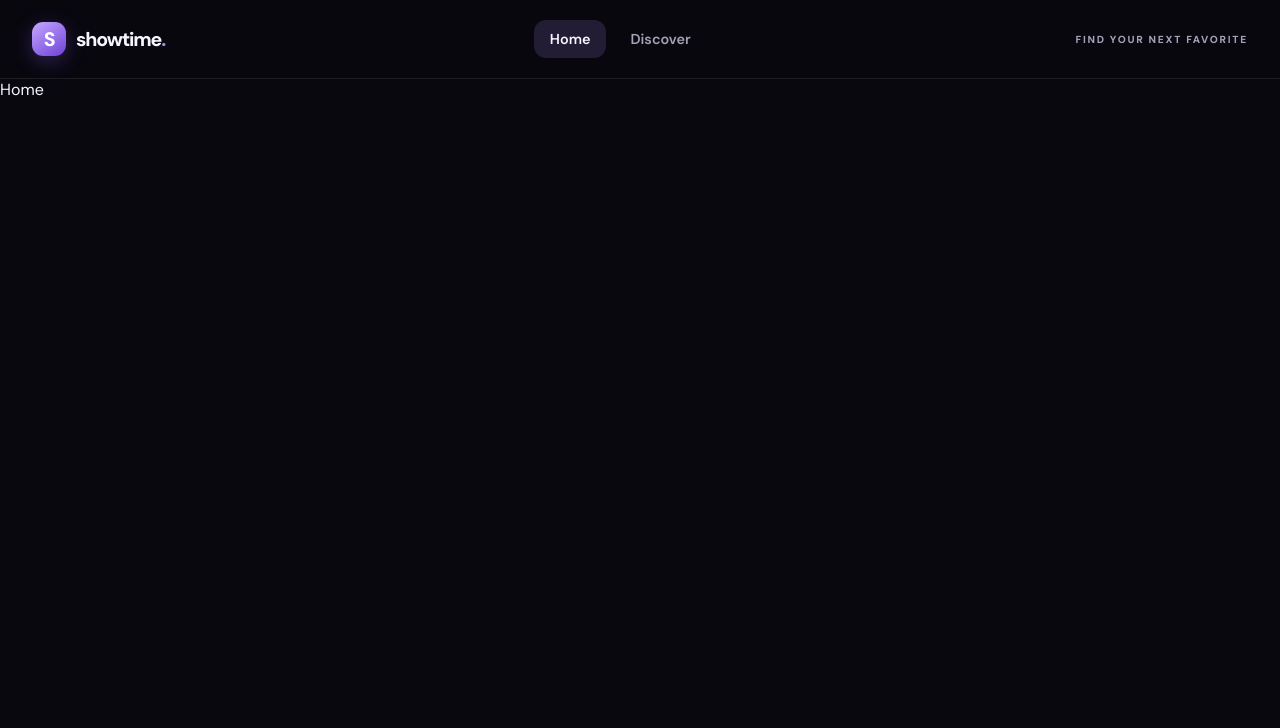
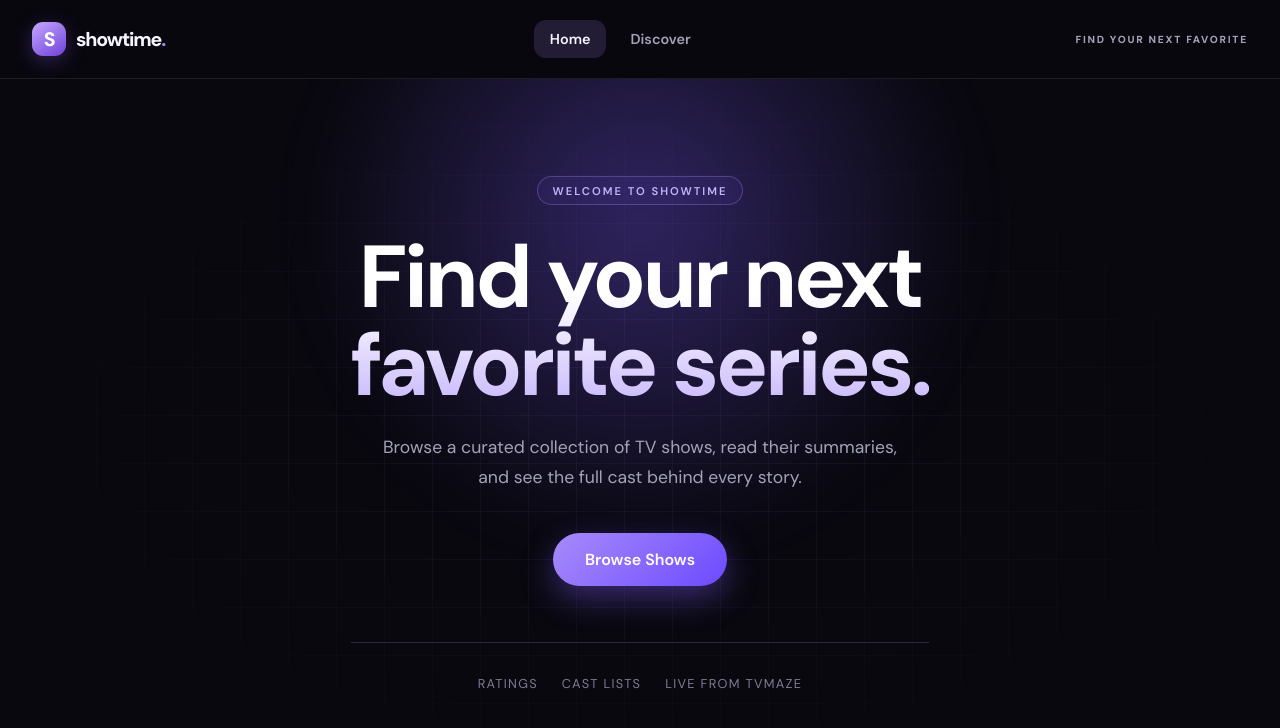
Before and after one commit to anushkasingh-commits/ps6-showtime, a React (Vite) app: page / in a window 1280 px wide. Shown: the top 728 px of the page. Built offline with nearby package versions, Linux system fonts and the light colour scheme.

Commit message:
Give homepage a layout

```diff
--- a/src/App.css
+++ b/src/App.css
@@ -769,3 +769,129 @@ textarea {
   border-color: #a78bfa;
   box-shadow: 0 0 0 3px rgba(167, 139, 250, 0.15);
 }
+.home-page {
+  position: relative;
+  min-height: calc(100vh - 90px);
+  display: flex;
+  align-items: center;
+  justify-content: center;
+  padding: 4rem 1.5rem;
+  overflow: hidden;
+  color: #f0f0f5;
+}
+
+.home-hero {
+  position: relative;
+  z-index: 1;
+  max-width: 760px;
+  text-align: center;
+}
+
+
+.home-page::after {
+  content: "";
+  position: absolute;
+  top: -220px;
+  left: 50%;
+  width: 720px;
+  height: 720px;
+  transform: translateX(-50%);
+  background: radial-gradient(circle, rgba(124, 92, 255, 0.35), transparent 65%);
+  filter: blur(30px);
+  pointer-events: none;
+}
+
+.home-eyebrow {
+  display: inline-block;
+  margin-bottom: 1.75rem;
+  padding: 0.4rem 0.9rem;
+  border: 1px solid rgba(167, 139, 250, 0.3);
+  border-radius: 999px;
+  background: rgba(124, 92, 255, 0.08);
+  font-size: 0.7rem;
+  font-weight: 600;
+  letter-spacing: 0.18em;
+  text-transform: uppercase;
+  color: #c4b5fd;
+}
+
+.home-hero h1 {
+  margin: 0 0 1.5rem;
+  font-size: clamp(3rem, 8vw, 5.5rem);
+  font-weight: 700;
+  line-height: 1;
+  letter-spacing: -0.04em;
+  background: linear-gradient(180deg, #ffffff 35%, #a78bfa 140%);
+  -webkit-background-clip: text;
+  background-clip: text;
+  color: transparent;
+}
+
+.home-hero p {
+  max-width: 520px;
+  margin: 0 auto 2.5rem;
+  font-size: 1.1rem;
+  line-height: 1.7;
+  color: #a3a3b8;
+}
+
+.home-button {
+  display: inline-flex;
+  align-items: center;
+  gap: 0.6rem;
+  padding: 1rem 2rem;
+  border-radius: 999px;
+  background: linear-gradient(135deg, #a78bfa, #6d4aff);
+  color: #ffffff;
+  font-size: 1rem;
+  font-weight: 600;
+  text-decoration: none;
+  box-shadow: 0 12px 32px rgba(124, 92, 255, 0.4);
+  transition: transform 0.2s ease, box-shadow 0.2s ease;
+}
+
+.home-button:hover {
+  transform: translateY(-2px);
+  box-shadow: 0 16px 40px rgba(124, 92, 255, 0.55);
+}
+
+.home-button:hover::after {
+  transform: translateX(4px);
+}
+
+.home-stats {
+  display: flex;
+  justify-content: center;
+  flex-wrap: wrap;
+  gap: 1.5rem;
+  margin-top: 3.5rem;
+  padding-top: 2rem;
+  border-top: 1px solid #2a2840;
+  font-size: 0.8rem;
+  letter-spacing: 0.1em;
+  text-transform: uppercase;
+  color: #7d7c94;
+}
+
+@media (max-width: 640px) {
+  .home-page {
+    padding: 3rem 1.25rem;
+  }
+
+  .home-stats {
+    gap: 1rem;
+    font-size: 0.7rem;
+  }
+}
+.home-page::before {
+  content: "";
+  position: absolute;
+  inset: 0;
+  background-image:
+    linear-gradient(rgba(167, 139, 250, 0.06) 1px, transparent 1px),
+    linear-gradient(90deg, rgba(167, 139, 250, 0.06) 1px, transparent 1px);
+  background-size: 48px 48px;
+  -webkit-mask-image: radial-gradient(ellipse at center, #000 25%, transparent 75%);
+  mask-image: radial-gradient(ellipse at center, #000 25%, transparent 75%);
+  pointer-events: none;
+}
--- a/src/pages/Home.jsx
+++ b/src/pages/Home.jsx
@@ -1,7 +1,23 @@
 import React from 'react'
+import { Link } from 'react-router-dom'
 
 export default function Home() {
   return (
-    <div>Home</div>
+    <main className='home-page'>
+      <section className='home-hero'>
+        <span className='home-eyebrow'>Welcome to showtime</span>
+        <h1>Find your next <br /> favorite series.</h1>
+        <p>
+          Browse a curated collection of TV shows, read their summaries,
+          and see the full cast behind every story.
+        </p>
+        <Link to="/shows" className='home-button'>Browse Shows</Link>
+        <div className="home-stats">
+          <span>Ratings</span>
+          <span>Cast lists</span>
+          <span>Live from TVMaze</span>
+        </div>
+      </section>
+    </main>
   )
 }
```
